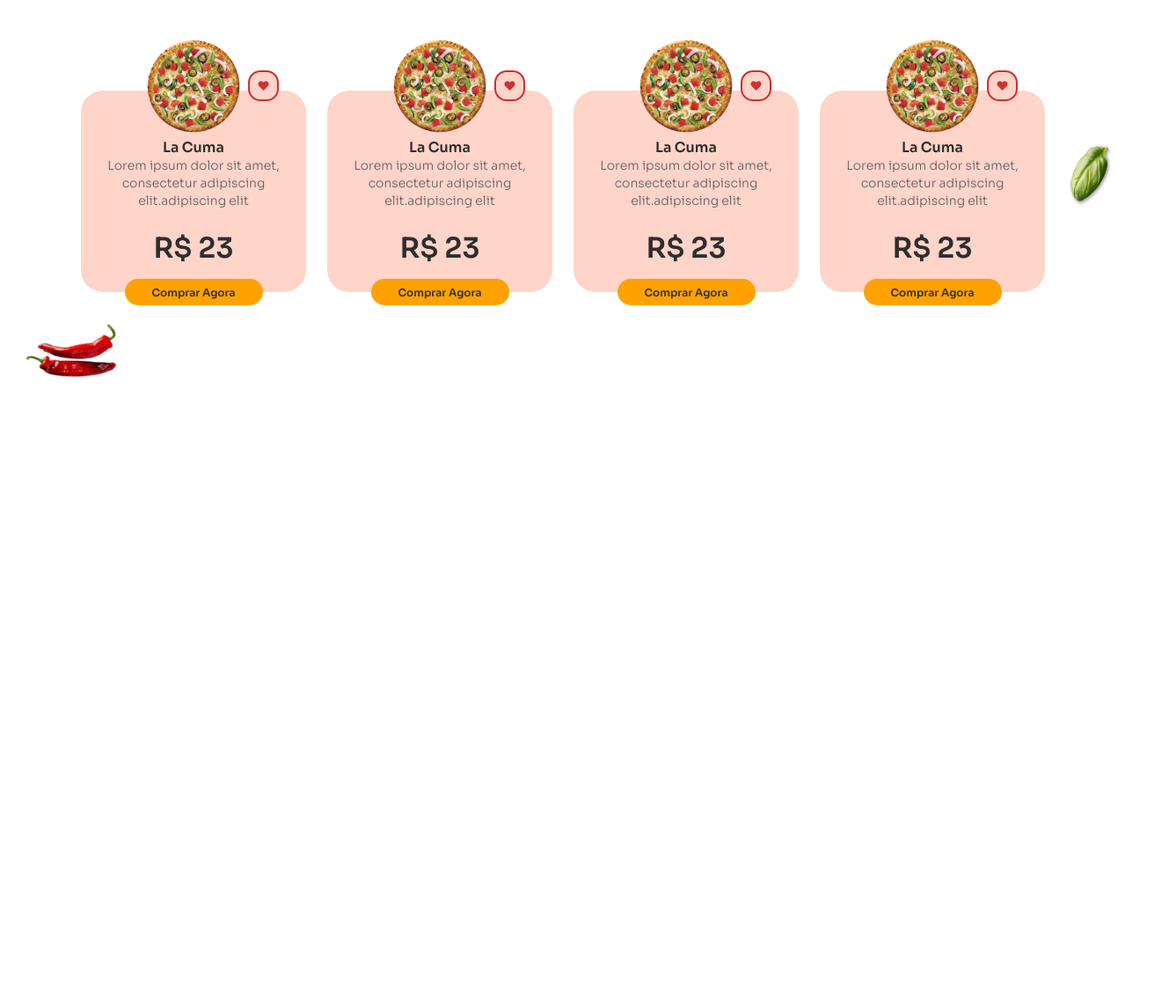
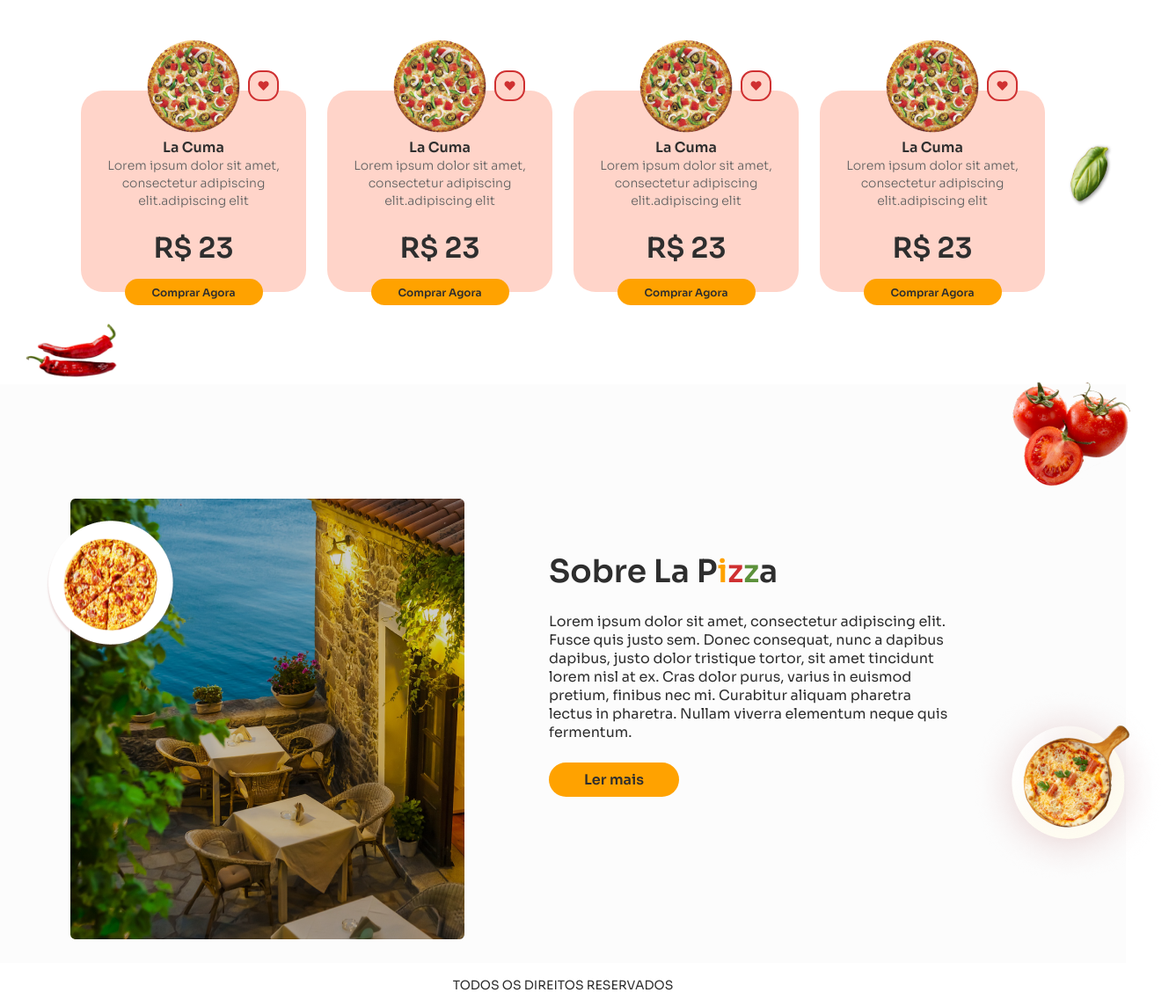
Before and after one commit to AnaSousa314/LaPizza, a plain HTML site: page index.html in a window 1280 px wide. Shown: the part 671-1816 px from the top of the page at 88% size, 1329 px wide, since content can reach past the window. Before the commit the page ends 1125 px from the top, so only its background shows below. Drawn offline with Linux system fonts and the light colour scheme.

Commit message:
adiciona secao sobre e ajusta imagens

```diff
--- a/assets/css/style.css
+++ b/assets/css/style.css
@@ -7,6 +7,8 @@
     --white: #fef6f4;
     --gray: #616161;
     --gray-200: #2e2e2e;
+
+		--about: #fcfcfc;
 }
 
 *{
@@ -34,15 +36,15 @@ header h1{
 	color: #fff;
 }
 
-header h1 .i{
+.i{
 	color: var(--yellow);
 }
 
-header h1 .z1{
+.z1{
 	color: var(--red);
 }
 
-header h1 .z2{
+.z2{
 	color: var(--green);
 }
 
@@ -102,9 +104,39 @@ z-index: 3;
 	height: 97px;
 }
 
-.mais{
-    /* margin-top: px; */
+.tomatoes{
+	position: absolute;
+	z-index: 3;
 }
+
+.tomatoes img{
+	width: 150px;
+	height: 133px;
+}
+
+.pizza{
+	position: absolute;
+	z-index: 3;
+}
+
+.pizza img{
+	width: 150px;
+	height: 150px;
+}
+
+.pizza2{
+	position: absolute;
+	z-index: 3;
+}
+
+/* .pizza2 img{
+	width: 150px;
+	height: 150px;
+} */
+
+/* .mais{
+    margin-top: px;
+} */
 
 .mais h1{
     font-size: 36px;
@@ -133,6 +165,16 @@ z-index: 3;
 
 
 }
+
+.mais .cards .card:first-of-type{
+	margin-left: 0px;
+}
+
+.mais .cards .card:last-of-type{
+	margin-right: 0px;
+}
+
+
 
 .mais .cards .card .card-data{
    text-align: center;
@@ -239,6 +281,76 @@ z-index: 3;
 
 }
 
+.mt{
+	margin-top: 135px;
+	background-color: var(--about);
+}
+
+.about{
+	height: 658px;
+	display: flex;
+	align-items: center;
+	justify-content: space-between;
+	/* margin-top: 135px; */
+}
+
+
+.about div img{
+	width: 448px;
+	height: 501px;
+
+	margin-top: 108px;
+}
+
+.about .about-data{
+	width: 458;
+	height: 314px;
+
+	display: flex;
+	align-items: center;
+
+	margin-left: 96px;
+	margin-right: 118px;
+}
+
+.about .about-data div h1{
+	font-size: 36px;
+	font-weight: 600;
+}
+
+.about .about-data div p{
+	margin-top: 24px;
+	font-size: 16px;
+	font-weight: 300px;
+	color: var(--gray-200);
+}
+
+.about .about-data div a{
+	width: 148px;
+	height: 39px;
+	margin-top: 24px;
+
+	display: flex;
+	align-items: center;
+	justify-content: center;
+
+	font-weight: 600;
+	color: var(--gray-200);
+	background-color: var(--yellow);
+
+	border-radius: 25px;
+
+	text-decoration: none;
+}
+
+.reserved{
+	font-size: 14px;
+	font-weight: 400;
+
+	height: 50px;
+
+	align-items: center;
+}
 
 @media(min-width: 1024px){
 	header h1{
@@ -293,6 +405,21 @@ z-index: 3;
 	.leaf img{
 		width: 60px;
 		height: 97px;
+	}
+
+	.tomatoes{
+		left: 1140px;
+		top: 1100px;
+	}
+
+	.pizza{
+		left: 50px;
+		top: 1260px;
+	}
+
+	.pizza2{
+		left: 1100px;
+		top: 1450px;
 	}
 }
 
--- a/index.html
+++ b/index.html
@@ -121,13 +121,66 @@
 					</div>
 				</div>
 			</section>
+
+			<section class="pizza">
+				<img src="./assets/images/pizza.png" alt="">
+			</section>
+
+			<section class="tomatoes">
+				<img src="./assets/images/tomatoe.png" alt="">
+			</section>
+
+			<section class="pizza2">
+				<img src="./assets/images/pizza2.png" alt="">
+			</section>
+
+				<!-- <section class="about">
+					<div>
+						<img src="./assets/images/restaurant.png" alt="">
+					</div>
+					<div class="about-data">
+						<div>
+							<h1>Sobre La P<span class="i">i</span><span class="z1">z</span><span class="z2">z</span>a</h1>
+							<p>
+								Lorem ipsum dolor sit amet, consectetur adipiscing elit. Fusce quis justo sem. Donec consequat, nunc a dapibus dapibus, justo dolor tristique tortor, sit amet tincidunt lorem nisl at ex. Cras dolor purus, varius in euismod pretium, finibus nec mi. Curabitur aliquam pharetra lectus in pharetra. Nullam viverra elementum neque quis fermentum.
+							</p>
+
+							<a href="" class="button">Ler mais</a>
+						</div>
+					</div>
+				</section> -->
 		</main>
 	</section>
 
-	<script>
+	<section class="d-flex mt">
+		<section class="container">
+			<section class="about">
+				<div>
+					<img src="./assets/images/restaurant.png" alt="">
+				</div>
+				<div class="about-data">
+					<div>
+						<h1>Sobre La P<span class="i">i</span><span class="z1">z</span><span class="z2">z</span>a</h1>
+						<p>
+							Lorem ipsum dolor sit amet, consectetur adipiscing elit. Fusce quis justo sem. Donec consequat, nunc a dapibus dapibus, justo dolor tristique tortor, sit amet tincidunt lorem nisl at ex. Cras dolor purus, varius in euismod pretium, finibus nec mi. Curabitur aliquam pharetra lectus in pharetra. Nullam viverra elementum neque quis fermentum.
+						</p>
+
+						<a href="" class="button">Ler mais</a>
+					</div>
+				</div>
+			</section>
+
+		</section>
+
+	</section>
+
+	<section class="d-flex reserved">
+		<p class="">TODOS OS DIREITOS RESERVADOS</p>
+	</section>
+	<!-- <script>
 		alert('Largura real visível: '+window.screen.availWidth);
 		alert('Alturareal visível: '+window.screen.availHeight);
-		</script>
+		</script> -->
 </body>
 
 </html>
```
